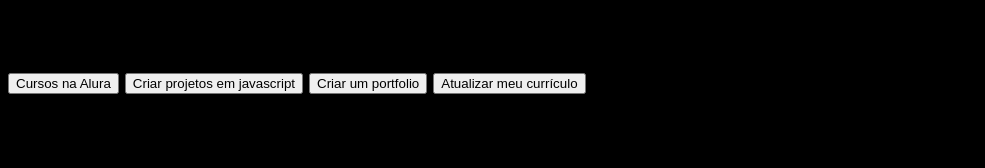
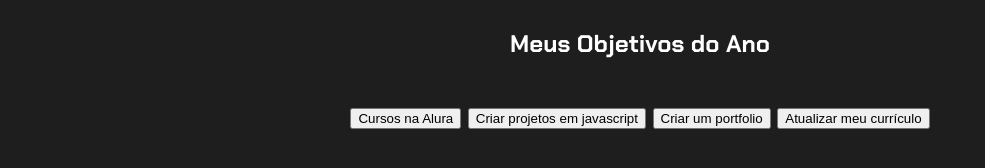
Before and after one commit to Henrique30042007/henrique.3F, a plain HTML site: page index.html in a window 1280 px wide. Shown: the whole page, without its empty margins (0-985 px from the left). Drawn offline with Linux system fonts and the light colour scheme.

Commit message:
Update style.css
hhhh

```diff
--- a/style.css
+++ b/style.css
@@ -1,5 +1,5 @@
 @import url('https://fonts.googleapis.com/css2?family=Chakra+Petch:ital,wght@0,300;0,400;0,500;0,600;0,700;1,300;1,400;1,500;1,600;1,700&display=swa');
-root{
+:root{
 
     --cor-de-fundo:#1E1E1E;
     --verde: #6fff57;
@@ -10,9 +10,22 @@ root{
 
 }
 
-
 body{
 
-   background-color: black;
+   background-color:var(--cor-de-fundo);
     color: var(--branco);
+    font-family:  'Chakra Petch', sans-serif;
+
 }
+
+.conteudo-principal{
+
+    display: flex;
+    flex-direction: column;
+    justify-content: center;
+    align-items: center;
+    max-width: 1200px;
+    width: 100%;
+    margin: 0 auto;
+
+}
```
